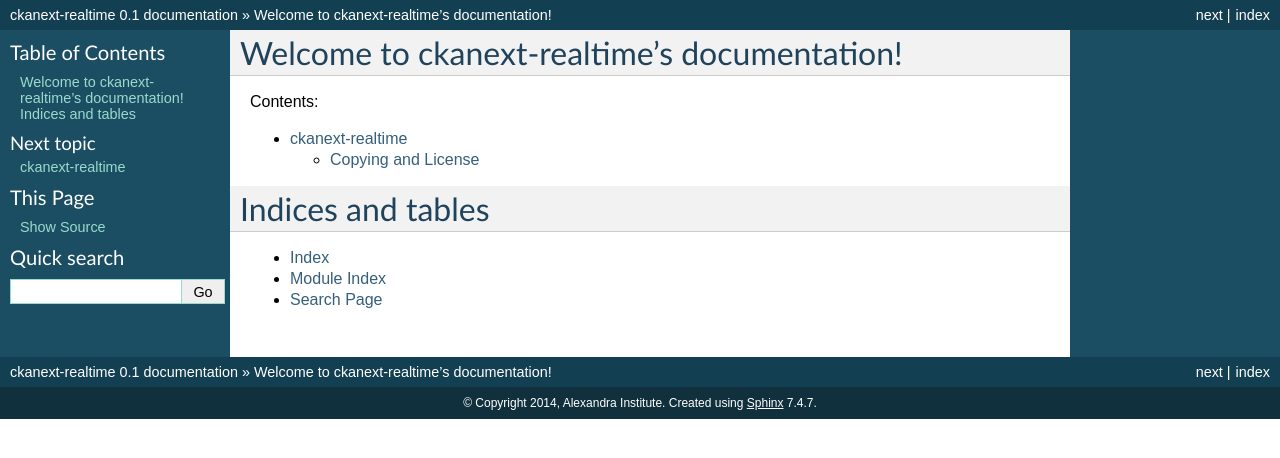
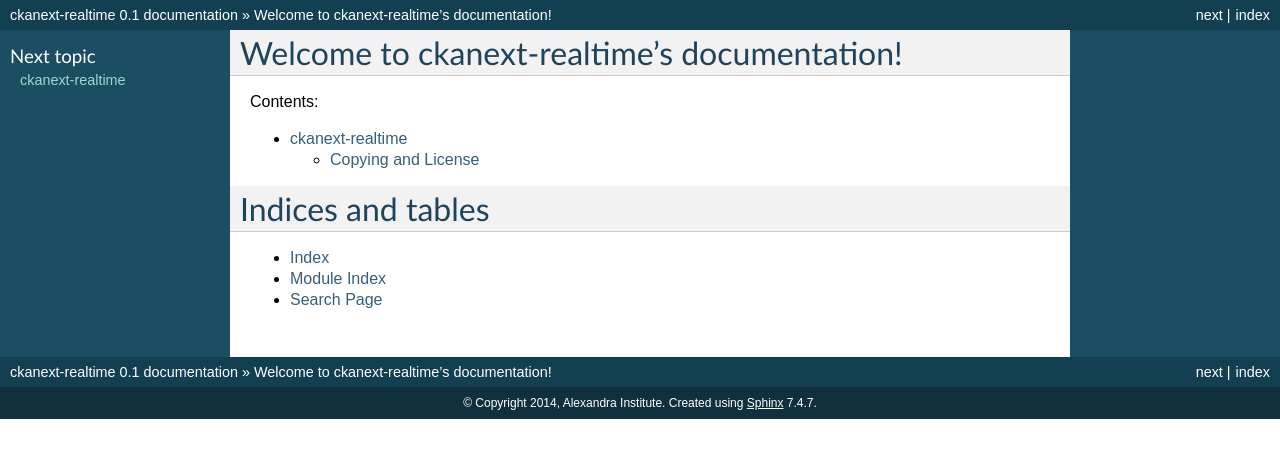
Before and after one commit to alexandrainst/ckanext-realtime, a Sphinx documentation site: the page built from docs/source/index.rst, in a window 1280 px wide. Shown: the top 458 px of the page. Built offline with Sphinx 7.4.7, drawn with Linux system fonts in a browser that asks for light colours; formulas are drawn with MathJax 3.

Commit message:
global toctree on all pages but index

```diff
--- a/docs/source/conf.py
+++ b/docs/source/conf.py
@@ -153,7 +153,13 @@
 #html_use_smartypants = True
 
 # Custom sidebar templates, maps document names to template names.
-#html_sidebars = {}
+html_sidebars = {
+    '**':  ['relations.html', 'globaltoc.html'],
+    # There's no point in showing the table of contents in the sidebar on the
+    # table of contents page! So:
+    'index': ['relations.html'],
+}
+
 
 # Additional templates that should be rendered to pages, maps page names to
 # template names.
```
